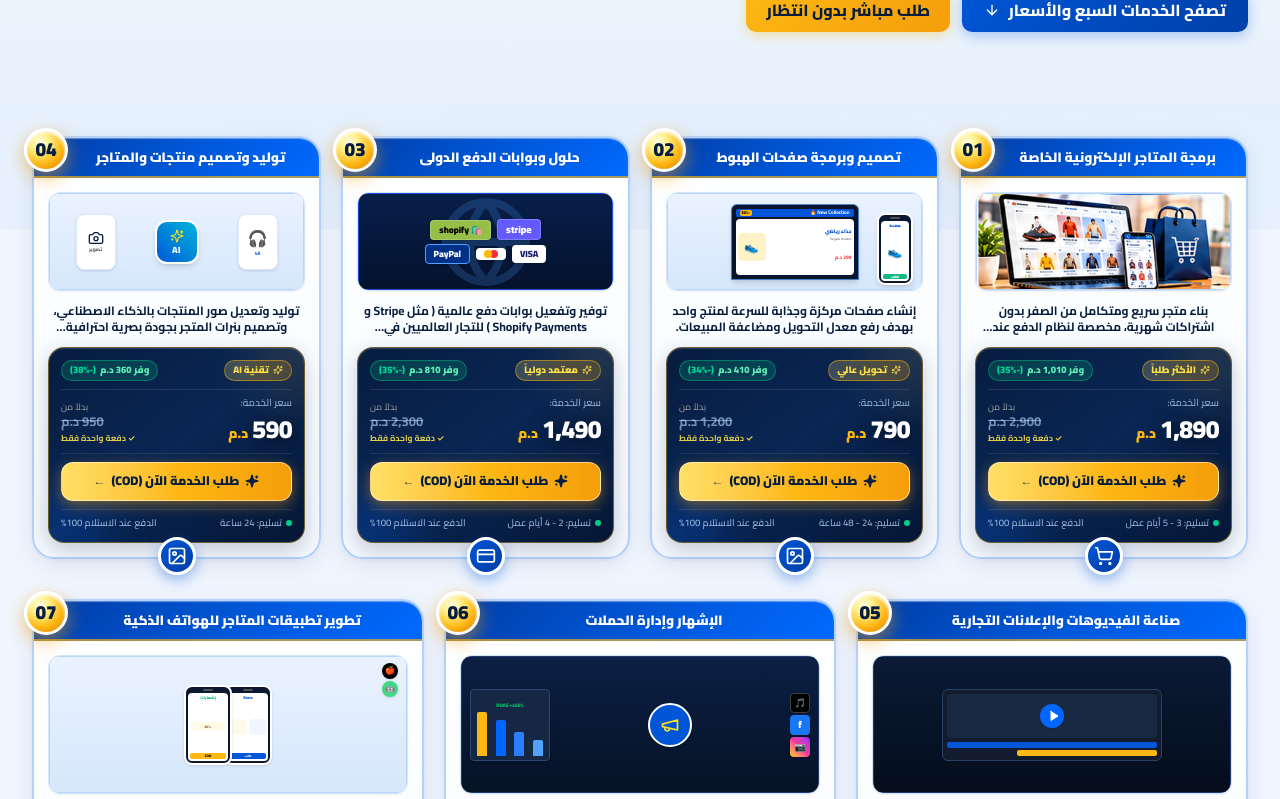
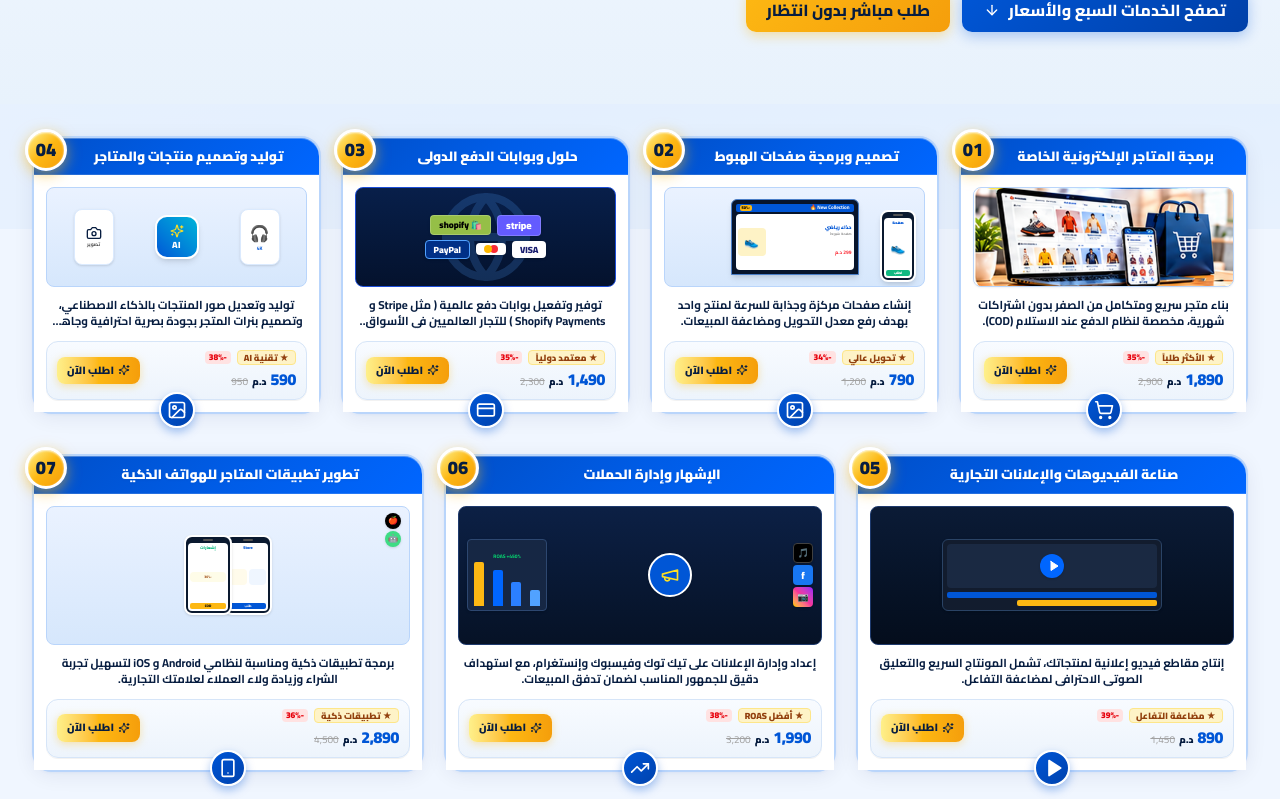
Before and after one commit to adamlmnawer914-create/ecomboost-pro, a Next.js app: page / in a window 1280 px wide. Shown: the part 541-1340 px from the top of the page. Built offline with nearby package versions, Linux system fonts and the light colour scheme.

Commit message:
fix(services): restore clean luxury card proportions and refine price strip

```diff
--- a/src/app/globals.css
+++ b/src/app/globals.css
@@ -90,11 +90,11 @@ body {
 
 /* Exact Card Proportions matching the image with ultra-luxurious finish */
 .service-card-exact {
-  background: linear-gradient(180deg, #ffffff 0%, #fafdff 50%, #f4f8fe 100%);
-  border: 2px solid #b3d1fb;
-  border-radius: 22px;
-  box-shadow: 0 6px 24px rgba(7, 29, 64, 0.08), 0 1px 4px rgba(0, 86, 214, 0.05);
-  transition: transform 0.3s cubic-bezier(0.16, 1, 0.3, 1), box-shadow 0.3s ease, border-color 0.3s ease;
+  background: #ffffff;
+  border: 2px solid #b9d5fb;
+  border-radius: 20px;
+  box-shadow: 0 4px 20px rgba(7, 29, 64, 0.07), 0 1px 3px rgba(0, 86, 214, 0.05);
+  transition: transform 0.28s cubic-bezier(0.16, 1, 0.3, 1), box-shadow 0.28s ease, border-color 0.28s ease;
   position: relative;
   display: flex;
   flex-direction: column;
@@ -103,73 +103,71 @@ body {
 }
 
 .service-card-exact:hover {
-  transform: translateY(-8px);
-  box-shadow: 0 22px 46px -6px rgba(0, 86, 214, 0.28), 0 8px 18px rgba(7, 29, 64, 0.1);
+  transform: translateY(-6px);
+  box-shadow: 0 18px 38px -4px rgba(0, 86, 214, 0.24), 0 6px 14px rgba(7, 29, 64, 0.08);
   border-color: #0056d6;
 }
 
-/* Header Ribbon with curved top & metallic gold hairline */
+/* Header Ribbon with curved top & metallic hairline */
 .service-header-ribbon {
-  background: linear-gradient(135deg, #003da5 0%, #0056d6 50%, #006aff 100%);
+  background: linear-gradient(135deg, #004fc8 0%, #005ce6 50%, #0066ff 100%);
   color: #ffffff;
-  padding: 10px 14px 10px 42px; /* Left padding for the yellow badge */
+  padding: 9px 14px 9px 38px; /* Left padding for the yellow badge */
   text-align: center;
   font-weight: 900;
   font-size: 0.95rem;
   letter-spacing: -0.01em;
-  border-top-left-radius: 20px;
-  border-top-right-radius: 20px;
+  border-top-left-radius: 18px;
+  border-top-right-radius: 18px;
   position: relative;
-  box-shadow: inset 0 1px 1px rgba(255, 255, 255, 0.4);
-  border-bottom: 2px solid rgba(253, 184, 19, 0.65);
+  box-shadow: inset 0 1px 0 rgba(255, 255, 255, 0.3);
+  border-bottom: 1px solid rgba(255, 255, 255, 0.15);
 }
 
-/* Yellow circular number badge — TOP LEFT corner overlapping ribbon with 3D Coin finish */
+/* Yellow circular number badge — TOP LEFT corner overlapping ribbon */
 .service-number-badge {
   position: absolute;
-  top: -10px;
-  left: -10px;
-  width: 44px;
-  height: 44px;
+  top: -9px;
+  left: -9px;
+  width: 42px;
+  height: 42px;
   border-radius: 50%;
-  background: radial-gradient(circle at 35% 30%, #fffde7 0%, #fef08a 25%, #fdb813 60%, #d97706 100%);
+  background: linear-gradient(135deg, #fef08a 0%, #fdb813 50%, #f59e0b 100%);
   color: #071d40;
   font-weight: 900;
-  font-size: 1.2rem;
+  font-size: 1.15rem;
   display: flex;
   align-items: center;
   justify-content: center;
-  box-shadow: 0 6px 18px rgba(245, 158, 11, 0.55), inset 0 2px 3px rgba(255, 255, 255, 0.9);
-  border: 3.5px solid #ffffff;
+  box-shadow: 0 4px 14px rgba(253, 184, 19, 0.55), inset 0 1px 2px rgba(255, 255, 255, 0.8);
+  border: 3px solid #ffffff;
   z-index: 20;
-  transition: transform 0.25s cubic-bezier(0.16, 1, 0.3, 1), box-shadow 0.25s ease;
+  transition: transform 0.2s ease;
 }
 
 .service-card-exact:hover .service-number-badge {
-  transform: scale(1.12) rotate(-4deg);
-  box-shadow: 0 8px 24px rgba(245, 158, 11, 0.75), inset 0 2px 4px rgba(255, 255, 255, 1);
+  transform: scale(1.08);
 }
 
 /* Circular Bottom Icon on cards */
 .card-bottom-icon-btn {
-  width: 38px;
-  height: 38px;
+  width: 36px;
+  height: 36px;
   border-radius: 50%;
-  background: linear-gradient(135deg, #0056d6 0%, #003da5 100%);
+  background: linear-gradient(135deg, #0056d6 0%, #0042ad 100%);
   color: #ffffff;
   display: flex;
   align-items: center;
   justify-content: center;
-  box-shadow: 0 5px 14px rgba(0, 86, 214, 0.4);
-  border: 3px solid #ffffff;
-  transition: transform 0.25s ease, background 0.25s ease, box-shadow 0.25s ease;
+  box-shadow: 0 4px 10px rgba(0, 86, 214, 0.35);
+  border: 2.5px solid #ffffff;
+  transition: transform 0.2s ease, background 0.2s ease;
   z-index: 10;
 }
 
 .service-card-exact:hover .card-bottom-icon-btn {
-  transform: scale(1.15);
-  background: linear-gradient(135deg, #0066ff 0%, #0042ad 100%);
-  box-shadow: 0 8px 20px rgba(0, 86, 214, 0.6);
+  transform: scale(1.12);
+  background: #0066ff;
 }
 
 /* Yellow Action Button */
--- a/src/components/ServicesGrid.tsx
+++ b/src/components/ServicesGrid.tsx
@@ -69,100 +69,65 @@ export default function ServicesGrid({ onSelectService }: ServicesGridProps) {
           </h3>
         </div>
 
-        {/* Card Body: Mockup + Description + VIP Luxury Price Vault */}
-        <div className="p-3 sm:p-3.5 flex-1 flex flex-col justify-between space-y-2.5 pb-11">
-          {/* Visual Mockup inside luxury framed container */}
-          <div className="w-full rounded-xl overflow-hidden border border-[#d4e4f8] shadow-xs group-hover:border-[#0056d6]/40 transition-colors bg-white">
+        {/* Card Body: Mockup + Description + Luxury Price Bar */}
+        <div className="p-2.5 sm:p-3 flex-1 flex flex-col justify-between bg-white space-y-2 pb-6">
+          {/* Visual Mockup matching the image with compact exact aspect ratio */}
+          <div className="w-full">
             <ServiceMockup serviceNumber={service.number} />
           </div>
 
-          {/* Description text with refined typography */}
-          <div className="text-center px-1 min-h-[36px] flex items-center justify-center">
-            <p className="text-[11px] sm:text-[12px] font-bold text-[#071d40] leading-snug line-clamp-2">
+          {/* Description text matching the image with uniform height */}
+          <div className="text-center px-1 min-h-[38px] flex items-center justify-center">
+            <p className="text-[11px] sm:text-[11.5px] font-bold text-[#071d40] leading-snug line-clamp-2">
               {service.description}
             </p>
           </div>
 
-          {/* ULTRA-LUXURY PRICE & ORDER VAULT ("مكان ظهور المبلغ الفخم جداً") */}
-          <div className="relative overflow-hidden rounded-2xl p-3 bg-gradient-to-br from-[#071d40] via-[#092654] to-[#051735] border border-[#fdb813]/40 shadow-[0_6px_20px_rgba(7,29,64,0.22),inset_0_1px_1px_rgba(255,255,255,0.15)] group-hover:border-[#fdb813] group-hover:shadow-[0_8px_26px_rgba(245,158,11,0.25),0_6px_20px_rgba(7,29,64,0.35)] transition-all duration-300">
-            {/* Glowing subtle background ambiance */}
-            <div className="absolute -top-10 -right-10 w-24 h-24 bg-[#fdb813]/10 rounded-full blur-xl pointer-events-none" />
-            <div className="absolute -bottom-10 -left-10 w-24 h-24 bg-[#0066ff]/20 rounded-full blur-xl pointer-events-none" />
-
-            {/* Top row: VIP badge & Savings Pill */}
-            <div className="relative z-10 flex items-center justify-between gap-1 mb-2">
-              <div className="inline-flex items-center gap-1 px-2 py-0.5 rounded-full bg-gradient-to-r from-[#fef08a]/20 via-[#fdb813]/25 to-[#f59e0b]/20 border border-[#fdb813]/50 text-[#fde047] text-[9.5px] font-black shadow-xs">
-                <Sparkles className="w-2.5 h-2.5 text-[#fde047]" />
-                <span>{service.badge || "باقة VIP"}</span>
+          {/* Luxury Price & Direct Order Strip */}
+          <div className="pt-2 px-2.5 pb-2 rounded-xl bg-gradient-to-b from-[#f8fbff] to-[#edf4fc] border border-[#d6e5f8] flex items-center justify-between shadow-2xs group-hover:border-[#0056d6]/40 transition-colors">
+            {/* Price display with feature badge & discount */}
+            <div className="flex flex-col text-right">
+              <div className="flex items-center gap-1.5">
+                {service.badge && (
+                  <span className="text-[9px] font-black text-[#92400e] bg-[#fef3c7] px-1.5 py-0.2 rounded border border-[#fde68a]">
+                    ★ {service.badge}
+                  </span>
+                )}
+                {discountPercent && (
+                  <span className="text-[8.5px] font-black bg-red-100 text-red-600 px-1 py-0.2 rounded font-sans">
+                    -{discountPercent}%
+                  </span>
+                )}
               </div>
-
-              {discountPercent && (
-                <div className="inline-flex items-center gap-1 px-2 py-0.5 rounded-full bg-emerald-500/20 border border-emerald-400/40 text-emerald-300 text-[9.5px] font-black font-sans shadow-xs">
-                  <span>وفر {savingsAmount?.toLocaleString("en-US")} د.م</span>
-                  <span className="text-emerald-400">(-{discountPercent}%)</span>
-                </div>
-              )}
-            </div>
-
-            {/* Middle row: The Big Gleaming Price Presentation */}
-            <div className="relative z-10 flex items-end justify-between border-y border-white/10 py-2 my-1">
-              <div className="flex flex-col text-right">
-                <span className="text-[10px] text-blue-200/75 font-medium leading-none mb-1">
-                  سعر الخدمة:
+              <div className="flex items-baseline gap-1 mt-0.5">
+                <span
+                  className="text-sm sm:text-base font-black text-[#0056d6] font-sans tracking-tight"
+                  suppressHydrationWarning
+                >
+                  {service.price.toLocaleString("en-US")}
                 </span>
-                <div className="flex items-baseline gap-1">
+                <span className="text-[10px] font-black text-[#071d40]">د.م</span>
+                {service.originalPrice && (
                   <span
-                    className="text-2xl sm:text-[25px] font-black text-white font-sans tracking-tight drop-shadow-[0_2px_8px_rgba(0,0,0,0.5)]"
+                    className="text-[10px] text-neutral-400 line-through font-sans"
                     suppressHydrationWarning
                   >
-                    {service.price.toLocaleString("en-US")}
+                    {service.originalPrice.toLocaleString("en-US")}
                   </span>
-                  <span className="text-xs sm:text-sm font-black text-[#fdb813] drop-shadow-xs">
-                    د.م
-                  </span>
-                </div>
-              </div>
-
-              {service.originalPrice && (
-                <div className="flex flex-col items-end text-left">
-                  <span className="text-[9px] text-neutral-400 font-normal leading-none mb-0.5">
-                    بدلاً من
-                  </span>
-                  <span
-                    className="text-xs sm:text-[13px] text-blue-200/60 line-through font-sans font-bold"
-                    suppressHydrationWarning
-                  >
-                    {service.originalPrice.toLocaleString("en-US")} د.م
-                  </span>
-                  <span className="text-[8.5px] text-[#fde047]/90 font-bold mt-0.5">
-                    ✓ دفعة واحدة فقط
-                  </span>
-                </div>
-              )}
-            </div>
-
-            {/* High-Impact 3D Gold CTA Order Button */}
-            <div className="relative z-10 mt-2">
-              <div className="w-full py-2 sm:py-2.5 px-3 rounded-xl bg-gradient-to-r from-[#ffe066] via-[#fdb813] to-[#f59e0b] text-[#071d40] font-black text-xs sm:text-[12.5px] flex items-center justify-center gap-1.5 shadow-[0_4px_14px_rgba(245,158,11,0.45)] group-hover:shadow-[0_6px_22px_rgba(245,158,11,0.7)] group-hover:scale-[1.02] active:scale-[0.98] transition-all duration-200 border border-white/50">
-                <Sparkles className="w-3.5 h-3.5 text-[#071d40] fill-[#071d40]" />
-                <span>طلب الخدمة الآن (COD)</span>
-                <span className="text-xs opacity-75 font-sans">←</span>
+                )}
               </div>
             </div>
 
-            {/* Micro-Trust Footer inside the Price Vault */}
-            <div className="relative z-10 mt-2 pt-1.5 border-t border-white/10 flex items-center justify-between text-[9px] sm:text-[9.5px] text-blue-200/80 font-medium">
-              <span className="flex items-center gap-1">
-                <span className="w-1.5 h-1.5 rounded-full bg-emerald-400 inline-block animate-pulse" />
-                تسليم: {service.deliveryTime}
-              </span>
-              <span>الدفع عند الاستلام 100%</span>
+            {/* Luxurious Order CTA Button */}
+            <div className="inline-flex items-center gap-1 px-2.5 py-1.5 rounded-lg bg-gradient-to-r from-[#fef08a] via-[#fdb813] to-[#f59e0b] text-[#071d40] font-black text-[10.5px] shadow-[0_2px_8px_rgba(253,184,19,0.35)] group-hover:scale-105 group-hover:shadow-[0_4px_12px_rgba(253,184,19,0.5)] transition-all">
+              <Sparkles className="w-3 h-3 text-[#071d40]" />
+              <span>اطلب الآن</span>
             </div>
           </div>
         </div>
 
         {/* Circular Bottom Icon centered overlapping bottom edge matching original banner */}
-        <div className="absolute -bottom-4.5 left-1/2 -translate-x-1/2 z-20">
+        <div className="absolute -bottom-4 left-1/2 -translate-x-1/2 z-20">
           <div className="card-bottom-icon-btn">
             {getServiceCircularIcon(service.number)}
           </div>
```
